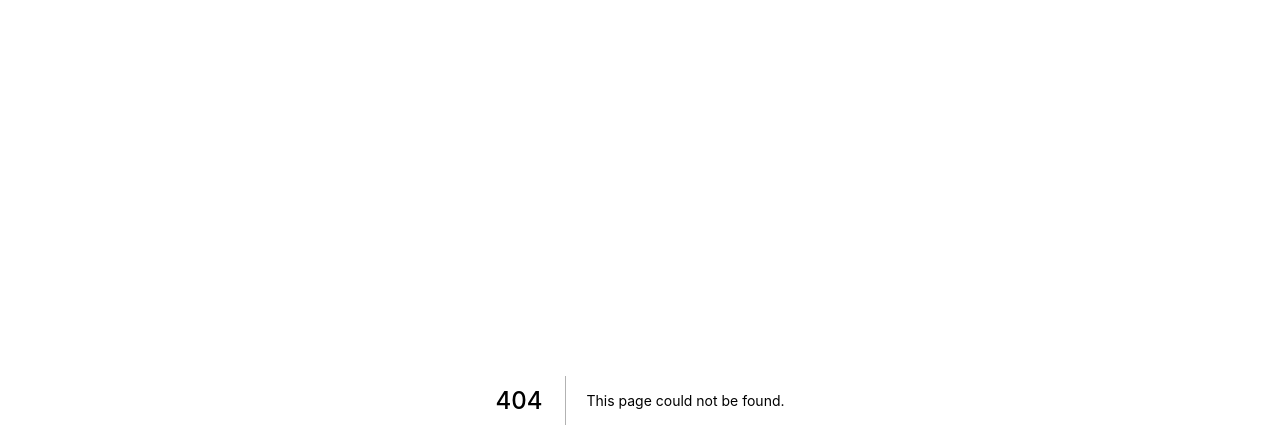
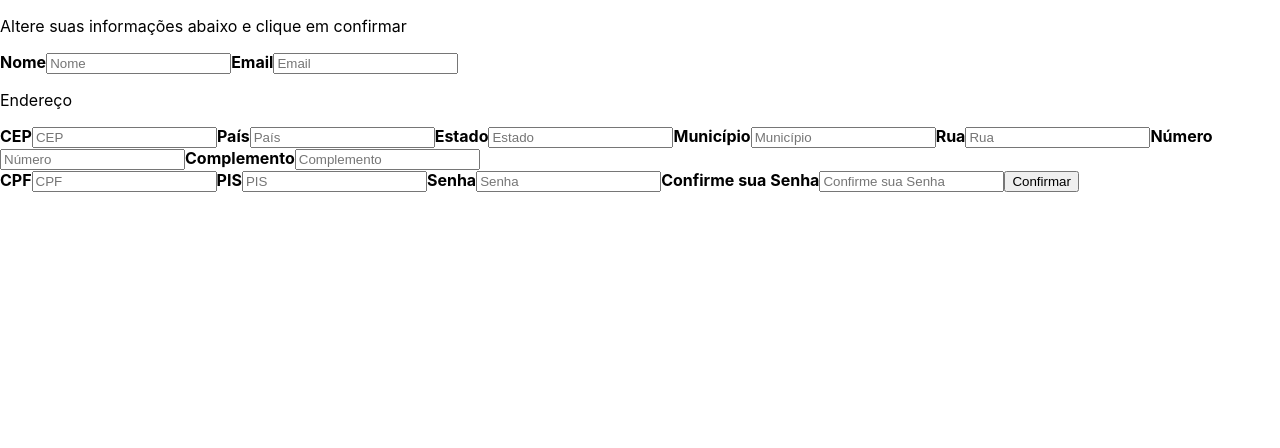
Before and after one commit to Victor-Edward/User-Web-Register, a Next.js app in the folder user-register-front/: page /edit in a window 1280 px wide. Before the commit this address had no page. Shown: the top 448 px of the page. Built offline with nearby package versions, Linux system fonts and the light colour scheme.

Commit message:
feat: Created the component and the page for edit the user info

```diff
--- /dev/null
+++ b/user-register-front/components/user_edit/index.tsx
@@ -0,0 +1,60 @@
+
+
+const UserEdit = () => {
+    return(
+        <div>
+            <p>Altere suas informações abaixo e clique em confirmar</p>
+
+            <form action="">
+                <label htmlFor="name"><b>Nome</b></label>
+                <input type="text" placeholder="Nome" name="name" id="name" required />
+
+                <label htmlFor="email"><b>Email</b></label>
+                <input type="text" placeholder="Email" name="email" id="email" required />
+
+                <div>
+                    <p>Endereço</p>
+                    <div>
+                        <label htmlFor="CEP"><b>CEP</b></label>
+                        <input type="text" placeholder="CEP" name="CEP" id="CEP" required />
+
+                        <label htmlFor="país"><b>País</b></label>
+                        <input type="text" placeholder="País" name="país" id="país" required />
+
+                        <label htmlFor="UF"><b>Estado</b></label>
+                        <input type="text" placeholder="Estado" name="UF" id="UF" required />
+
+                        <label htmlFor="municipio"><b>Município</b></label>
+                        <input type="text" placeholder="Município" name="municipio" id="municipio" required />
+
+                        <label htmlFor="rua"><b>Rua</b></label>
+                        <input type="text" placeholder="Rua" name="rua" id="rua" required />
+
+                        <label htmlFor="número"><b>Número</b></label>
+                        <input type="text" placeholder="Número" name="número" id="número" required />
+
+                        <label htmlFor="complemento"><b>Complemento</b></label>
+                        <input type="text" placeholder="Complemento" name="complemento" id="complemento" required />
+                    </div>
+                </div>
+
+
+                <label htmlFor="CPF"><b>CPF</b></label>
+                <input type="text" placeholder="CPF" name="CPF" id="CPF" required />
+
+                <label htmlFor="PIS"><b>PIS</b></label>
+                <input type="text" placeholder="PIS" name="PIS" id="PIS" required />
+
+                <label htmlFor="password"><b>Senha</b></label>
+                <input type="text" placeholder="Senha" name="password" id="password" required />
+
+                <label htmlFor="confirm-password"><b>Confirme sua Senha</b></label>
+                <input type="text" placeholder="Confirme sua Senha" name="confirm-password" id="confirm-password" required />
+
+                <input type="submit" value="Confirmar" />
+            </form>
+        </div>
+    )
+}
+
+export default UserEdit
--- /dev/null
+++ b/user-register-front/pages/edit/index.tsx
@@ -0,0 +1,7 @@
+import UserEdit from "../../components/user_edit/index"
+
+const UserEditPage = () => {
+    return <UserEdit />
+}
+
+export default UserEditPage
```
